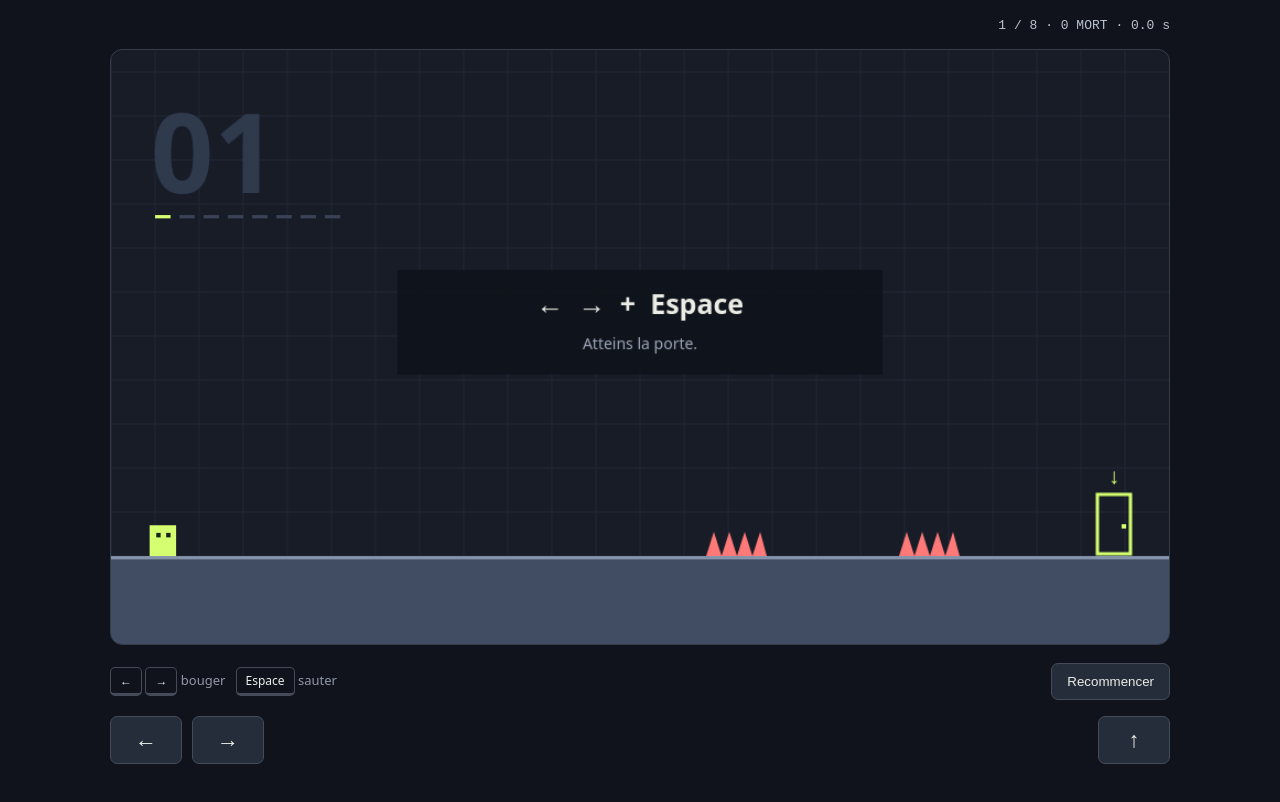
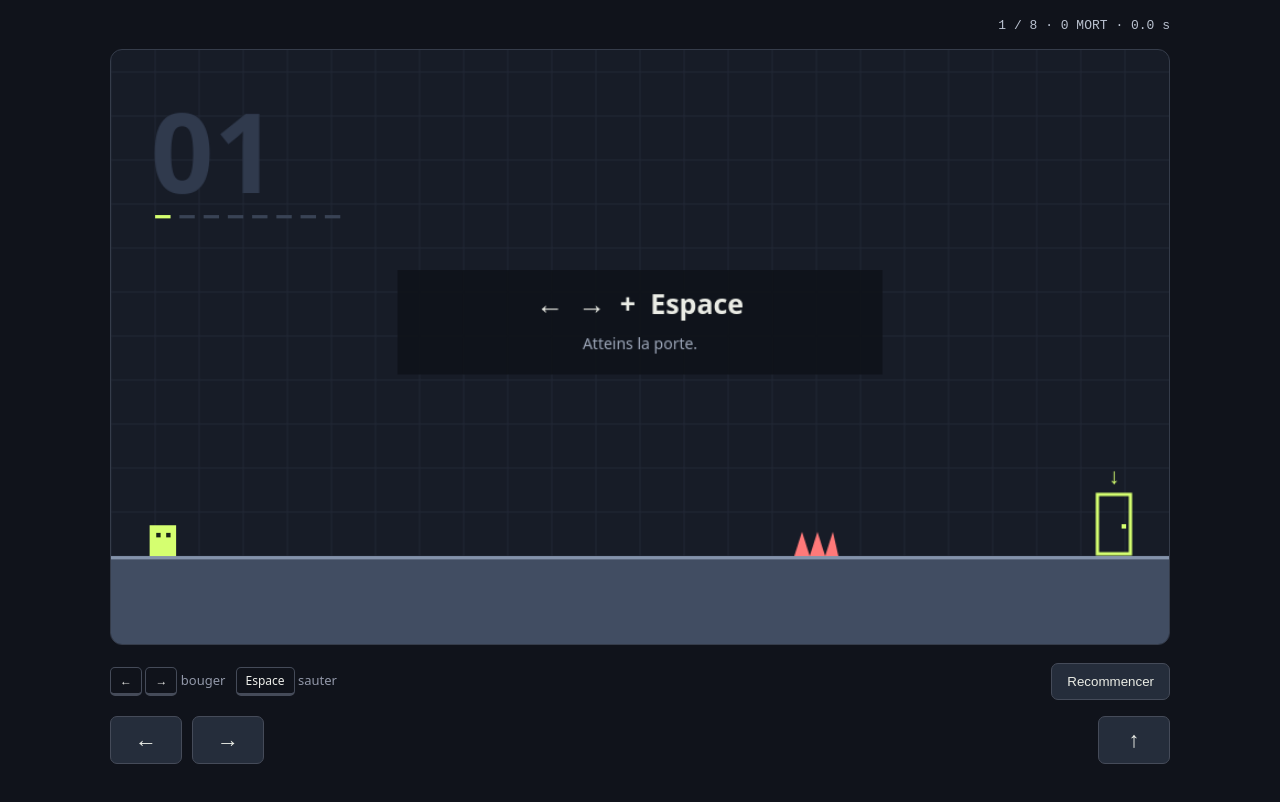
Before and after one commit to Jeremy0404/rb-game, a plain HTML site: page dist/index.html in a window 1280 px wide. Drawn offline with Linux system fonts and the light colour scheme.

Commit message:
Update Site source

```diff
--- a/dist/game.js
+++ b/dist/game.js
@@ -1,21 +1,23 @@
 'use strict';
 const canvas=document.getElementById('game'),ctx=canvas.getContext('2d');
-const keys=new Set(),TOTAL=8,CRUMBLE_DELAY=.09,STEP=1/120;
+const ROOM_ORDER=[0,3,2,6,1,4,7,5];
+const roomId=()=>ROOM_ORDER[level];
+const keys=new Set(),TOTAL=ROOM_ORDER.length,CRUMBLE_DELAY=.09,STEP=1/120;
 let level=0,deaths=0,elapsed=0,started=false,won=false,dead=0,particles=[],platforms=[],hazards=[],traps={},exitX=880,exitY=404,roomTime=0,acc=0,last=0,p={};
 const rect=(x,y,w,h,kind='solid',options={})=>({x,y,w,h,kind,ox:x,oy:y,t:0,dx:0,dy:0,...options});
 const overlap=(a,b)=>a.x<b.x+b.w&&a.x+a.w>b.x&&a.y<b.y+b.h&&a.y+a.h>b.y;
 function load(){
  p={x:35,y:432,w:24,h:28,vx:0,vy:0,ground:true,coyote:.09,buffer:0,support:null};
  roomTime=0;traps={};dead=0;hazards=[];exitX=895;exitY=404;
- // Original rooms are retained at 0, 1, 3 and 5; new rooms are interleaved.
- if(level===0){platforms=[rect(0,460,270,80),rect(270,460,120,80,'crumble'),rect(390,460,570,80)];}
- if(level===1){platforms=[rect(0,460,960,80),rect(380,354,90,16),rect(585,316,105,16)];}
- if(level===2){platforms=[rect(0,460,200,80),rect(255,415,130,18),rect(420,365,130,18,'ghost'),rect(420,455,130,18),rect(590,400,135,18,'dodge',{shift:38}),rect(790,445,170,95)];exitY=389;}
- if(level===3){platforms=[rect(0,460,230,80),rect(305,410,120,18),rect(490,355,120,18),rect(680,410,110,18),rect(845,460,115,80)];}
- if(level===4){platforms=[rect(0,460,355,80),rect(355,460,110,80,'crumble'),rect(465,460,205,80),rect(670,460,105,80,'crumble'),rect(775,460,185,80)];}
- if(level===5){platforms=[rect(0,460,960,80)];exitX=880;}
- if(level===6){platforms=[rect(0,460,180,80),rect(180,460,115,80,'crumble'),rect(295,460,245,80),rect(540,460,110,80,'crumble'),rect(650,460,155,80),rect(805,460,95,80,'trapdoor'),rect(900,460,60,80)];exitX=922;}
- if(level===7){platforms=[rect(0,460,200,80),rect(255,410,120,18,'dodge',{shift:35}),rect(430,360,125,18,'ghost'),rect(430,455,125,18),rect(610,405,125,18,'vanish'),rect(610,475,125,18),rect(795,425,165,115)];exitY=369;}
+ // Keep room identities stable while ordering them by learning and combinations.
+ if(roomId()===0){platforms=[rect(0,460,270,80),rect(270,460,90,80,'crumble'),rect(360,460,600,80)];}
+ if(roomId()===1){platforms=[rect(0,460,960,80),rect(380,354,90,16),rect(585,316,105,16)];}
+ if(roomId()===2){platforms=[rect(0,460,200,80),rect(255,415,130,18),rect(420,365,130,18,'ghost'),rect(420,455,130,18),rect(590,400,135,18,'dodge',{shift:38}),rect(790,445,170,95)];exitY=389;}
+ if(roomId()===3){platforms=[rect(0,460,230,80),rect(305,410,120,18),rect(490,355,120,18),rect(680,410,110,18),rect(845,460,115,80)];}
+ if(roomId()===4){platforms=[rect(0,460,355,80),rect(355,460,110,80,'crumble'),rect(465,460,205,80),rect(670,460,105,80,'crumble'),rect(775,460,185,80)];}
+ if(roomId()===5){platforms=[rect(0,460,110,80),rect(110,460,50,80,'trapdoor'),rect(160,460,800,80)];exitX=880;}
+ if(roomId()===6){platforms=[rect(0,460,180,80),rect(180,460,115,80,'crumble'),rect(295,460,245,80),rect(540,460,110,80,'crumble'),rect(650,460,155,80),rect(805,460,95,80,'trapdoor'),rect(900,460,60,80)];exitX=922;}
+ if(roomId()===7){platforms=[rect(0,460,200,80),rect(255,410,120,18,'dodge',{shift:35}),rect(430,360,125,18,'ghost'),rect(430,455,125,18),rect(610,405,125,18,'vanish'),rect(610,475,125,18),rect(795,425,165,115)];exitY=369;}
  p.support=platforms[0];updateHazards();document.getElementById('status').textContent='';
 }
 function active(b){return b.kind!=='ghost'&&!(b.kind==='crumble'&&b.t>=CRUMBLE_DELAY)&&!(b.kind==='vanish'&&b.t>0)&&!(b.kind==='trapdoor'&&traps.doorFloor);}
@@ -35,26 +37,26 @@ function updatePlatforms(dt){for(const b of platforms){const x=b.x,y=b.y;
  b.dx=b.x-x;b.dy=b.y-y;
  }}
 function updateHazards(){hazards=[];
- if(level===0)hazards.push(rect(540,438,55,22,'spikes'),rect(715,438,55,22,'spikes'));
- if(level===1){
+ if(roomId()===0)hazards.push(rect(620,438,40,22,'spikes'));
+ if(roomId()===1){
   hazards.push(rect(265,438,50,22,'spikes'),rect(550,438,55,22,'spikes'));
   if(p.x>325&&!traps.pop)traps.pop=roomTime;
   if(traps.pop&&roomTime-traps.pop>.12)hazards.push(rect(375,438,24,22,'spikes'));
   if(p.x>700&&!traps.fall)traps.fall=roomTime;
   if(traps.fall)hazards.push(rect(755,Math.min(418,-60+Math.max(0,roomTime-traps.fall-.12)*1350),65,42,'crusher'));
  }
- if(level===3){if(p.x>470&&!traps.ceiling)traps.ceiling=roomTime;if(traps.ceiling)hazards.push(rect(480,Math.min(310,-65+Math.max(0,roomTime-traps.ceiling-.48)*1150),140,45,'crusher'));}
+ if(roomId()===3){if(p.x>470&&!traps.ceiling)traps.ceiling=roomTime;if(traps.ceiling)hazards.push(rect(480,Math.min(310,-65+Math.max(0,roomTime-traps.ceiling-.70)*1150),140,45,'crusher'));}
  // A jump that looks sensible trips an overhead ambush. Walking underneath is safe.
- if(level===4){if(p.x>155&&p.x<290&&p.vy<0&&!traps.overhead)traps.overhead=roomTime;
+ if(roomId()===4){if(p.x>155&&p.x<290&&p.vy<0&&!traps.overhead)traps.overhead=roomTime;
   if(traps.overhead)hazards.push(rect(155,348,150,25,'crusher'));
   if(p.x>510&&!traps.pop)traps.pop=roomTime;
   if(traps.pop&&roomTime-traps.pop>.10)hazards.push(rect(555,432,42,28,'spikes'));
  }
- if(level===5){hazards.push(rect(235,438,50,22,'spikes'),rect(440,438,50,22,'spikes'),rect(655,438,50,22,'spikes'));
+ if(roomId()===5){hazards.push(rect(235,438,50,22,'spikes'),rect(440,438,50,22,'spikes'),rect(655,438,50,22,'spikes'));
   if(p.x>775&&!traps.exit)traps.exit=roomTime;
-  if(traps.exit)exitX=Math.max(60,880-(roomTime-traps.exit)*2400);
+  if(traps.exit){exitX=Math.max(60,880-(roomTime-traps.exit)*2400);if(p.x<195)traps.doorFloor=true;}
  }
- if(level===6){if(p.x>775)traps.doorFloor=true;hazards.push(rect(390,438,42,22,'spikes'));}
+ if(roomId()===6){if(p.x>775)traps.doorFloor=true;hazards.push(rect(390,438,42,22,'spikes'));}
 }
 
 function update(dt){
@@ -73,7 +75,7 @@ function update(dt){
   p.y=b.y-p.h;p.vy=0;p.ground=true;p.support=b;if(b.kind==='crumble'&&!b.t)b.t=.001;
  }}
  for(const h of hazards)if(overlap({x:p.x+2,y:p.y+2,w:p.w-4,h:p.h-2},h))die();if(p.y+p.h>528)die();
- if(!dead&&!(level===5&&(!traps.exit||exitX>60))&&overlap(p,rect(exitX,exitY,30,56))){if(level<TOTAL-1){level++;load();}else{won=true;burst(p.x,p.y,'#d5ff70');document.getElementById('status').textContent=`Terminé · ${deaths} morts · ${elapsed.toFixed(1)} s`;}}
+ if(!dead&&!(roomId()===5&&(!traps.exit||exitX>60))&&overlap(p,rect(exitX,exitY,30,56))){if(level<TOTAL-1){level++;load();}else{won=true;burst(p.x,p.y,'#d5ff70');document.getElementById('status').textContent=`Terminé · ${deaths} morts · ${elapsed.toFixed(1)} s`;}}
 }
 function box(x,y,w,h,color){ctx.fillStyle=color;ctx.fillRect(x,y,w,h);}
 function spikes(h){ctx.fillStyle='#ff7979';for(let x=h.x;x<h.x+h.w;x+=14){ctx.beginPath();ctx.moveTo(x,h.y+h.h);ctx.lineTo(x+7,h.y);ctx.lineTo(Math.min(x+14,h.x+h.w),h.y+h.h);ctx.fill();}}
--- a/dist/index.html
+++ b/dist/index.html
@@ -4,4 +4,4 @@
 *{box-sizing:border-box}body{margin:0;background:#10131b;color:#eaece5;font-family:system-ui,sans-serif;min-height:100vh;display:grid;place-items:center}main{width:min(1060px,96vw,calc((100dvh - 155px)*1.7778));padding:14px 0}header{display:flex;align-items:center;justify-content:flex-end;margin-bottom:10px}#stats{font:13px ui-monospace,monospace;color:#b9c1cf;text-align:right;line-height:1.9}canvas{display:block;width:100%;aspect-ratio:960/540;background:#171c27;border:1px solid #353c4a;border-radius:12px;outline:none}footer{display:flex;justify-content:space-between;align-items:center;gap:12px;margin-top:18px;font-size:13px;color:#9298a9}kbd{display:inline-block;border:1px solid #454b59;border-bottom-width:3px;border-radius:5px;padding:4px 9px;color:#ecede9;font:12px system-ui}button{background:#252d3b;color:#eaece5;border:1px solid #454b59;border-radius:7px;padding:10px 15px;cursor:pointer}button:hover{background:#354052}#touch{display:flex;gap:10px;margin-top:16px}#touch button{touch-action:none;user-select:none;font-size:22px;min-width:72px}#touch button:last-child{margin-left:auto}#status{min-height:20px;color:#d5ff70;font-size:14px;text-align:center;margin-top:12px}@media(min-width:900px) and (pointer:fine){#touch{display:none}}
 </style>
 <main><header><div id="stats"></div></header><canvas id="game" width="960" height="540" tabindex="0" aria-label="Jeu de plateformes : flèches gauche et droite, espace pour sauter"></canvas><footer><div><kbd>←</kbd> <kbd>→</kbd> bouger &nbsp; <kbd>Espace</kbd> sauter</div><button id="restart">Recommencer</button></footer><div id="touch"><button data-key="ArrowLeft" aria-label="Reculer">←</button><button data-key="ArrowRight" aria-label="Avancer">→</button><button data-key="Space" aria-label="Sauter">↑</button></div><div id="status" aria-live="polite"></div></main>
-<script src="game.js?v=3"></script></html>
+<script src="game.js?v=4"></script></html>
```
Also changed, not shown: DESIGN.md (+16 -1 lines), tests/game.cjs (+23 -14 lines), tests/routes.json (+1 -1 lines).
